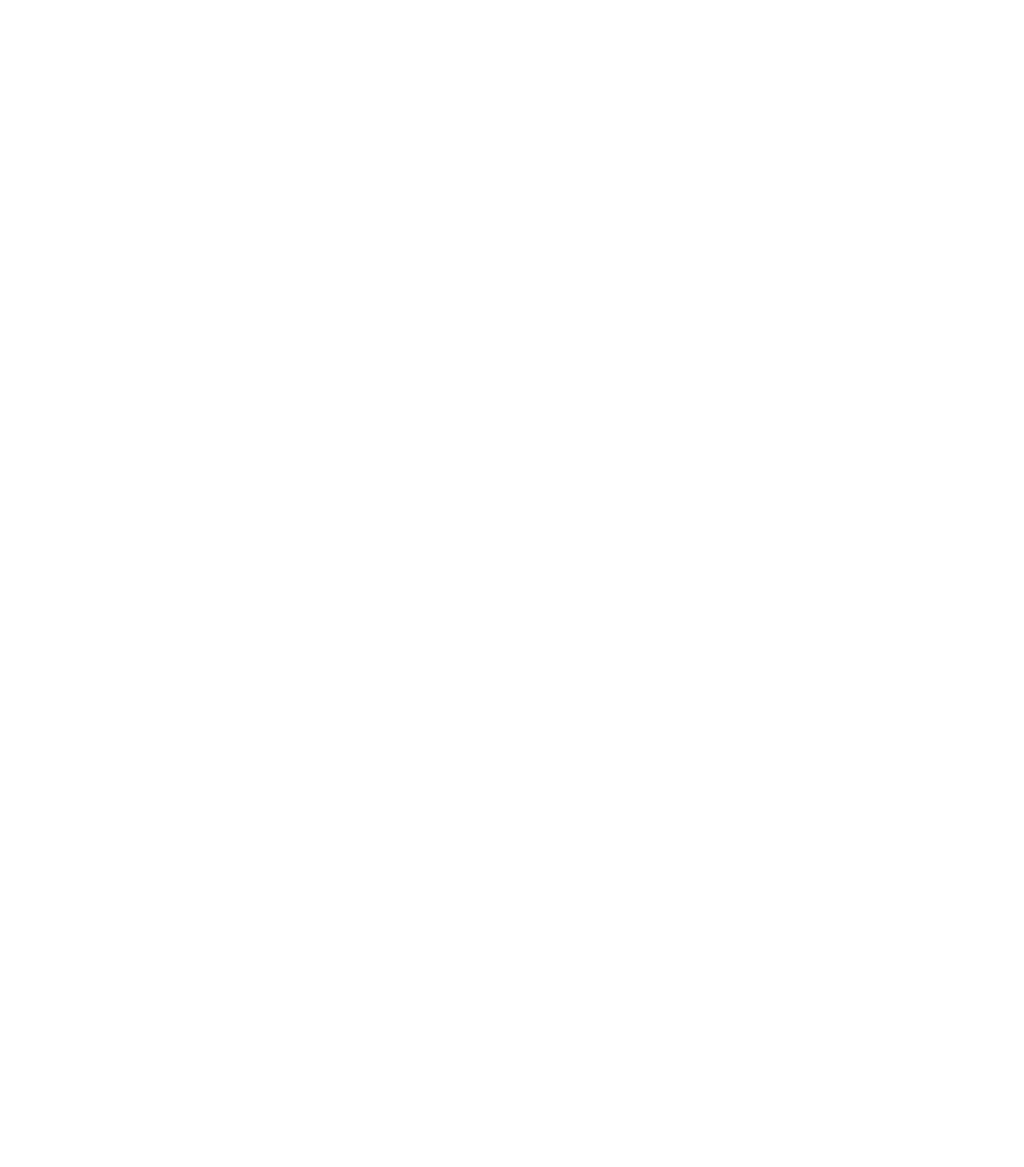
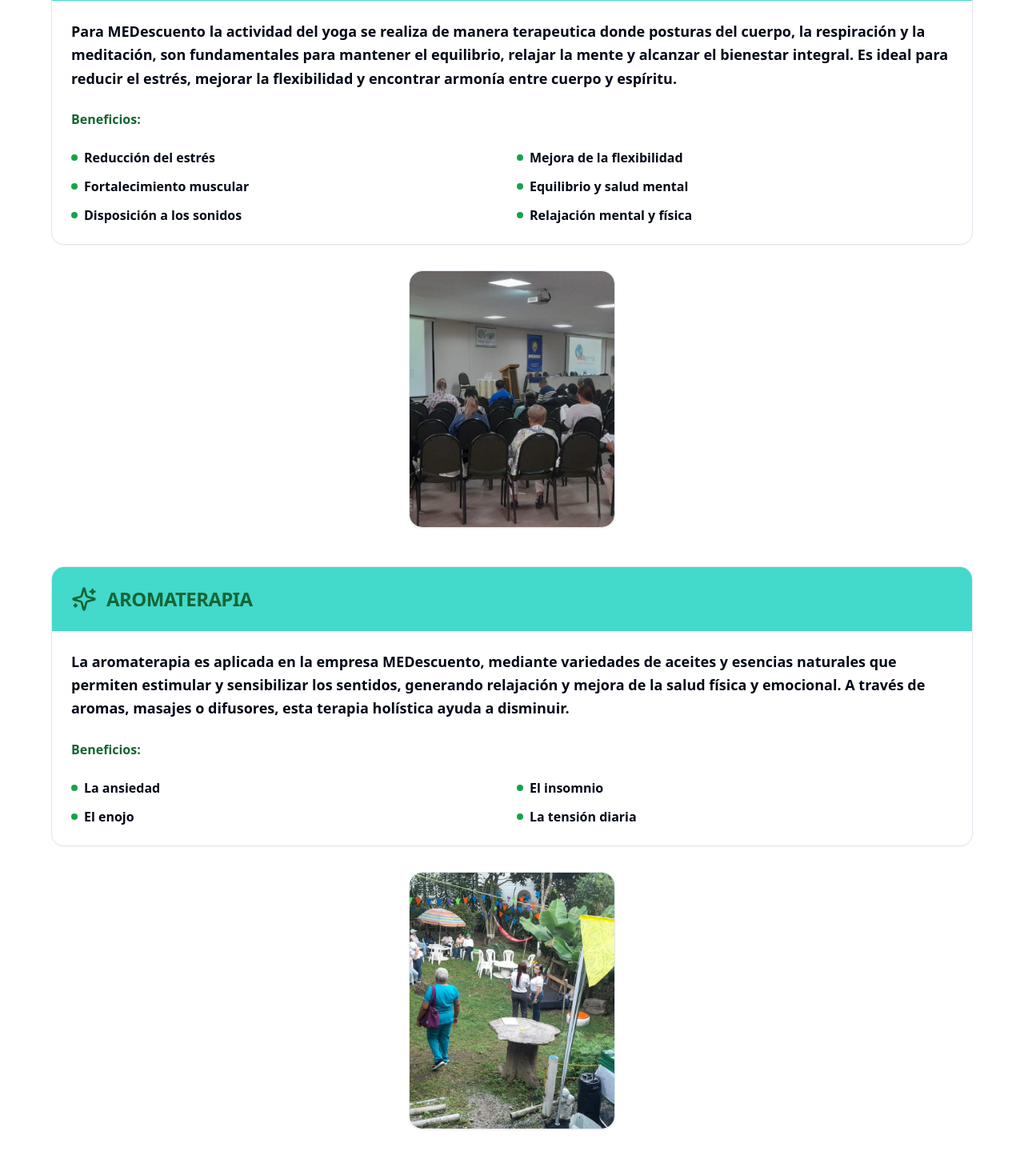
Before and after one commit to andreajg1024/medescuento-renewed-web, a React (Vite) app: page /bienestar in a window 1280 px wide. Shown: the part 460-1919 px from the top of the page at 80% size. Before the commit the page ends 800 px from the top, so only its background shows below. Built offline with nearby package versions, Linux system fonts and the light colour scheme.

Commit message:
Fix image loading and add new images

```diff
--- a/src/App.tsx
+++ b/src/App.tsx
@@ -17,8 +17,7 @@ const App = () => (
     <TooltipProvider>
       <Toaster />
       <Sonner />
-      {/*Cambia aquí: añade basename */}
-      <BrowserRouter basename="/medescuento-renewed-web">
+      <BrowserRouter>
         <Routes>
           <Route path="/" element={<Index />} />
           <Route path="/empresa" element={<Empresa />} />
--- a/src/pages/Bienestar.tsx
+++ b/src/pages/Bienestar.tsx
@@ -53,7 +53,8 @@ const Bienestar = () => {
           {/* Activities Grid */}
           <div className="grid gap-8">
             {activities.map((activity, index) => (
-              <Card key={index} className="overflow-hidden hover:shadow-lg transition-shadow">
+              <div key={index}>
+                <Card className="overflow-hidden hover:shadow-lg transition-shadow">
                   <CardHeader className="bg-[#43d9cb]">
                     <CardTitle className="flex items-center gap-3 text-2xl font-bold text-green-800">
                       <activity.icon className="w-8 h-8" />
@@ -75,6 +76,39 @@ const Bienestar = () => {
                     </div>
                   </CardContent>
                 </Card>
+
+                {/* Image for YOGA */}
+                {index === 0 && (
+                  <div className="mt-8 mb-4 flex justify-center">
+                    <Card className="overflow-hidden">
+                      <CardContent className="p-0">
+                        <img
+                          src="./Galeria/fotos1.jpg"
+                          alt="Yoga - Equilibrio y bienestar integral"
+                          className="w-64 h-80 object-cover rounded-lg"
+                          loading="lazy"
+                        />
+                      </CardContent>
+                    </Card>
+                  </div>
+                )}
+
+                {/* Image for AROMATERAPIA */}
+                {index === 1 && (
+                  <div className="mt-8 mb-4 flex justify-center">
+                    <Card className="overflow-hidden">
+                      <CardContent className="p-0">
+                        <img
+                          src="./Galeria/fotos2.jpg"
+                          alt="Aromaterapia - Relajación con aceites esenciales"
+                          className="w-64 h-80 object-cover rounded-lg"
+                          loading="lazy"
+                        />
+                      </CardContent>
+                    </Card>
+                  </div>
+                )}
+              </div>
             ))}
           </div>
 
```
Lines whose indentation alone changed are shown as unchanged.
